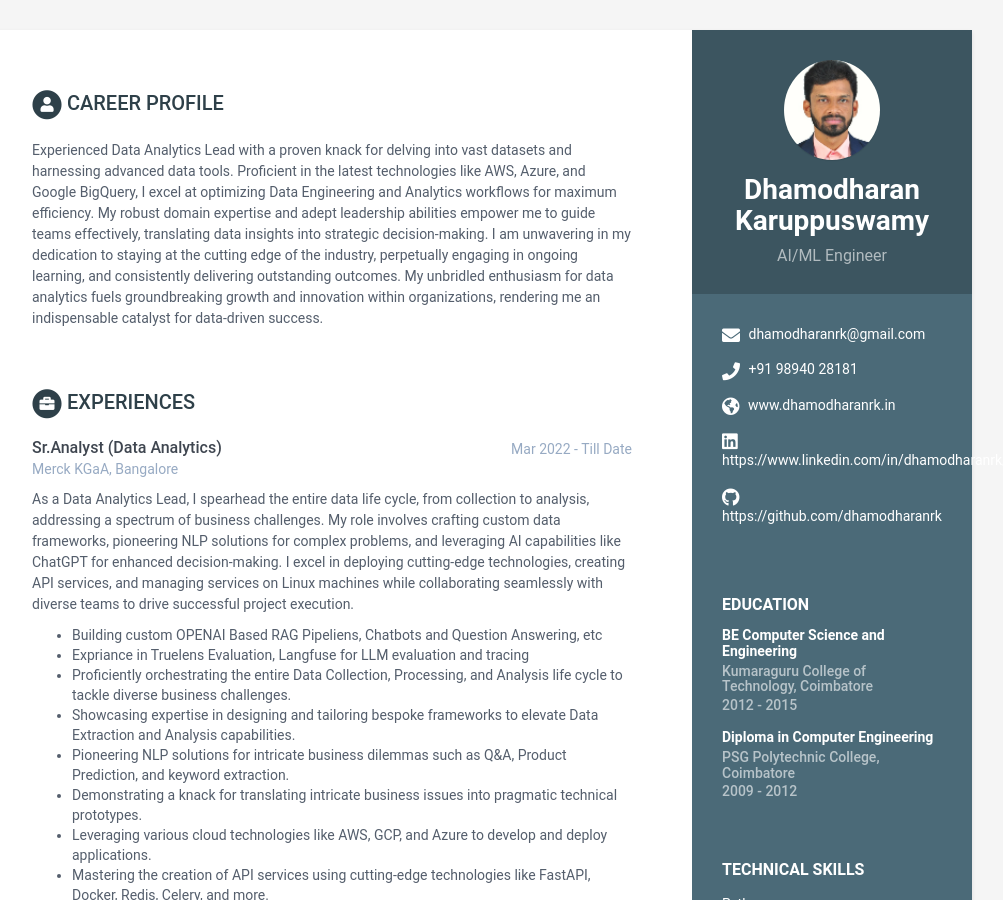
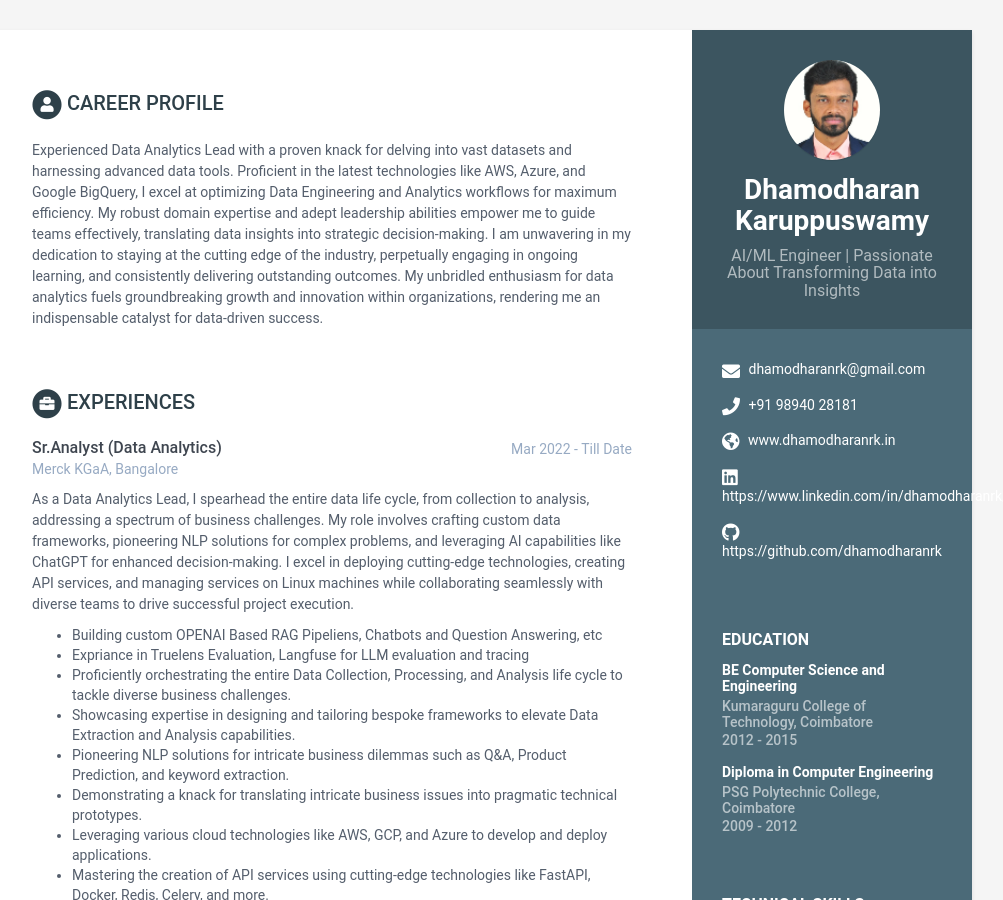
Before and after one commit to dhamodharanrk/online-cv, a Jekyll site: the page built from index.html, in a window 1280 px wide and 900 px high. Shown: the whole window, without its empty margins (168-1171 px from the left). Built offline with Jekyll 4.4.1, drawn with Linux system fonts in a browser that asks for light colours.

Commit message:
Update data.yml

```diff
--- a/_data/data.yml
+++ b/_data/data.yml
@@ -3,7 +3,7 @@ sidebar:
   about: false
   education: true
   name: Dhamodharan Karuppuswamy
-  tagline: AI/ML Engineer
+  tagline: AI/ML Engineer | Passionate About Transforming Data into Insights
   avatar: profile.png
   email: dhamodharanrk@gmail.com
   phone: +91 98940 28181
```
